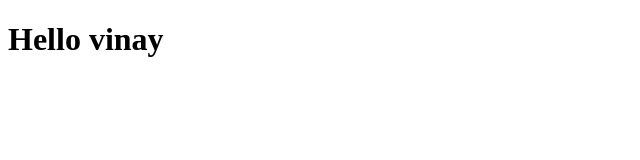
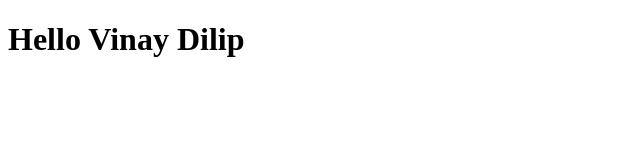
Before and after one commit to vinaydj/samplerepo, a plain HTML site: page index.html in a window 1280 px wide. Shown: the whole page, without its empty margins (0-640 px from the left). Drawn offline with Linux system fonts and the light colour scheme.

Commit message:
fix : changed grammatical name.

```diff
--- a/index.html
+++ b/index.html
@@ -6,6 +6,6 @@
     <title>Document</title>
 </head>
 <body>
-    <h1>Hello vinay</h1>
+    <h1>Hello Vinay Dilip</h1>
 </body>
 </html>
```
